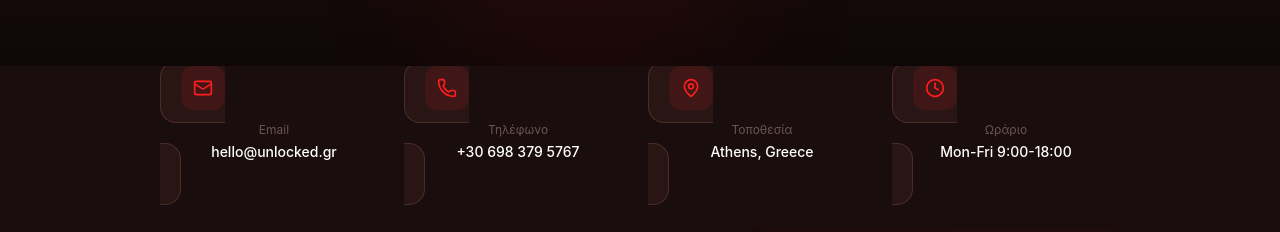
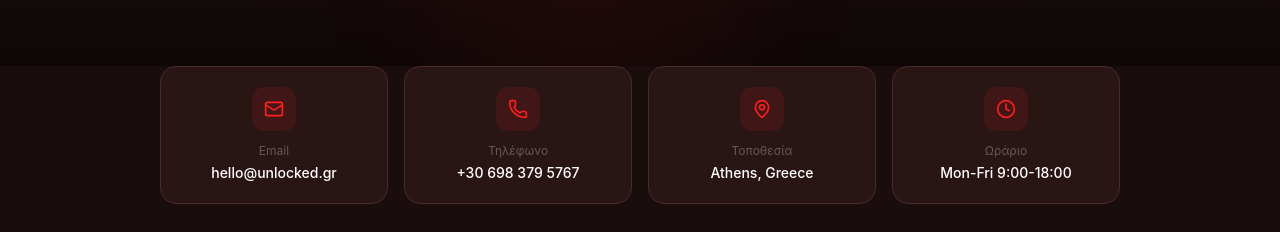
Before and after one commit to dstroumpakos/escape-web, a Next.js app: page /contact in a window 1280 px wide. Shown: the part 306-538 px from the top of the page. Built offline with nearby package versions, Linux system fonts and the light colour scheme; no server answers.

Commit message:
Fix contact cards: remove duplicate key, fix overflow artifacts

```diff
--- a/src/app/contact/page.tsx
+++ b/src/app/contact/page.tsx
@@ -136,9 +136,8 @@ export default function ContactPage() {
             {contactInfo.map((info, i) => (
               <StaggerItem key={i} animation="fadeUp">
                 <a
-                key={i}
                   href={info.href}
-                className="card p-5 text-center hover:border-brand-red/30 transition-all group"
+                  className="block bg-brand-card border border-brand-border rounded-2xl p-5 text-center transition-all duration-300 hover:border-brand-red/30 hover:shadow-[0_0_30px_rgba(255,30,30,0.1)] group"
                 >
                   <div className="inline-flex items-center justify-center w-11 h-11 rounded-xl bg-brand-red/10 mb-3 group-hover:bg-brand-red/20 transition-colors">
                     <info.icon className="w-5 h-5 text-brand-red" />
```
Lines whose indentation alone changed are shown as unchanged.
